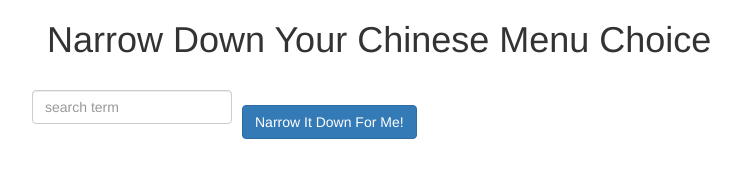
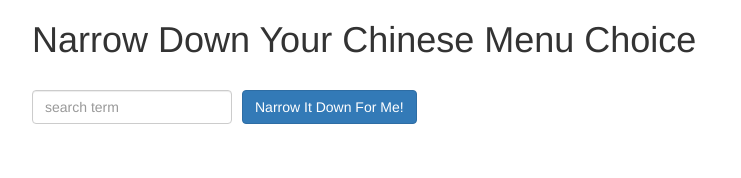
Before and after one commit to JenniferEstelle/coursera-test, a website: page module3/index.html in a window 1280 px wide. Shown: the whole page, without its empty margins (23-764 px from the left). Drawn offline with nearby package versions, Linux system fonts and the light colour scheme.

Commit message:
fixed some formatting and layout to html (looked UGLY!)

```diff
--- a/module2/app.js
+++ b/module2/app.js
@@ -34,9 +34,7 @@
 
         // //method that removes item from tobuy array and pushes to the bought array
         var service = this;
-        service.bought = [
-
-        ];
+        service.bought = [];
 
         service.toBuy = [
             {
--- a/module3/index.html
+++ b/module3/index.html
@@ -11,8 +11,10 @@
 <body ng-app="NarrowItDownApp">
 
 	<div class="container" ng-controller="NarrowItDownController as narrowCtrl">
-		<h1>Narrow Down Your Chinese Menu Choice</h1>
 		<div class="row">
+			<h1>Narrow Down Your Chinese Menu Choice</h1>
+		</div>
+		<div class="row user-input">
 			<div class="form-group">
 				<input type="text" placeholder="search term" class="form-control" ng-model="narrowCtrl.searchTerm">
 			</div>
--- a/module3/styles/styles.css
+++ b/module3/styles/styles.css
@@ -1,3 +1,11 @@
+.form-group {
+  margin-bottom: 0;
+}
+
+ul {
+  margin-top: 30px;
+}
+
 h1 {
   margin-bottom: 30px;
 }
```
Also changed, not shown: 1 other file.
